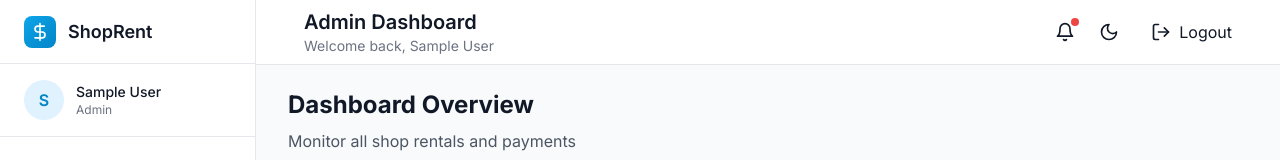
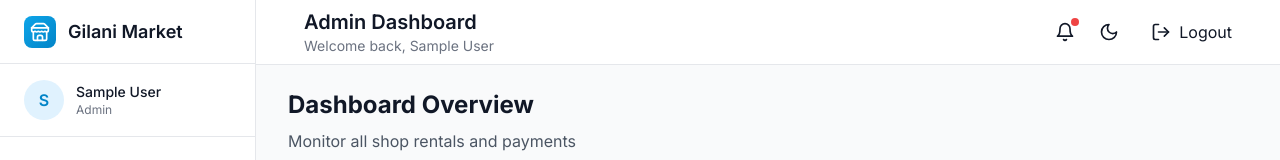
Before and after one commit to itxAnjumshah/gillanimarket-managment, a React (Vite) app in the folder Frontend/: page /admin/dashboard in a window 1280 px wide. Shown: the top 160 px of the page. Built offline with nearby package versions, Linux system fonts and the light colour scheme; no server answers; sample sign-in values are in the browser's storage.

Commit message:
change  store  name and  icon

```diff
--- a/Frontend/src/components/Sidebar.jsx
+++ b/Frontend/src/components/Sidebar.jsx
@@ -10,7 +10,8 @@ import {
   Receipt,
   X,
   User,
-  BarChart3
+  BarChart3,
+  Store
 } from 'lucide-react'
 
 const Sidebar = ({ isOpen, onClose }) => {
@@ -60,9 +61,10 @@ const Sidebar = ({ isOpen, onClose }) => {
           <div className="flex items-center justify-between h-16 px-6 border-b border-gray-200 dark:border-gray-800">
             <div className="flex items-center space-x-3">
               <div className="w-8 h-8 bg-gradient-to-br from-primary-500 to-primary-600 rounded-lg flex items-center justify-center">
-                <DollarSign className="w-5 h-5 text-white" />
+               <Store className="w-5 h-5 text-white" />
+                {/* <DollarSign className="w-5 h-5 text-white" /> */}
               </div>
-              <span className="font-semibold text-lg">ShopRent</span>
+              <span className="font-semibold text-lg">Gilani Market</span>
             </div>
             <button
               onClick={onClose}
```
